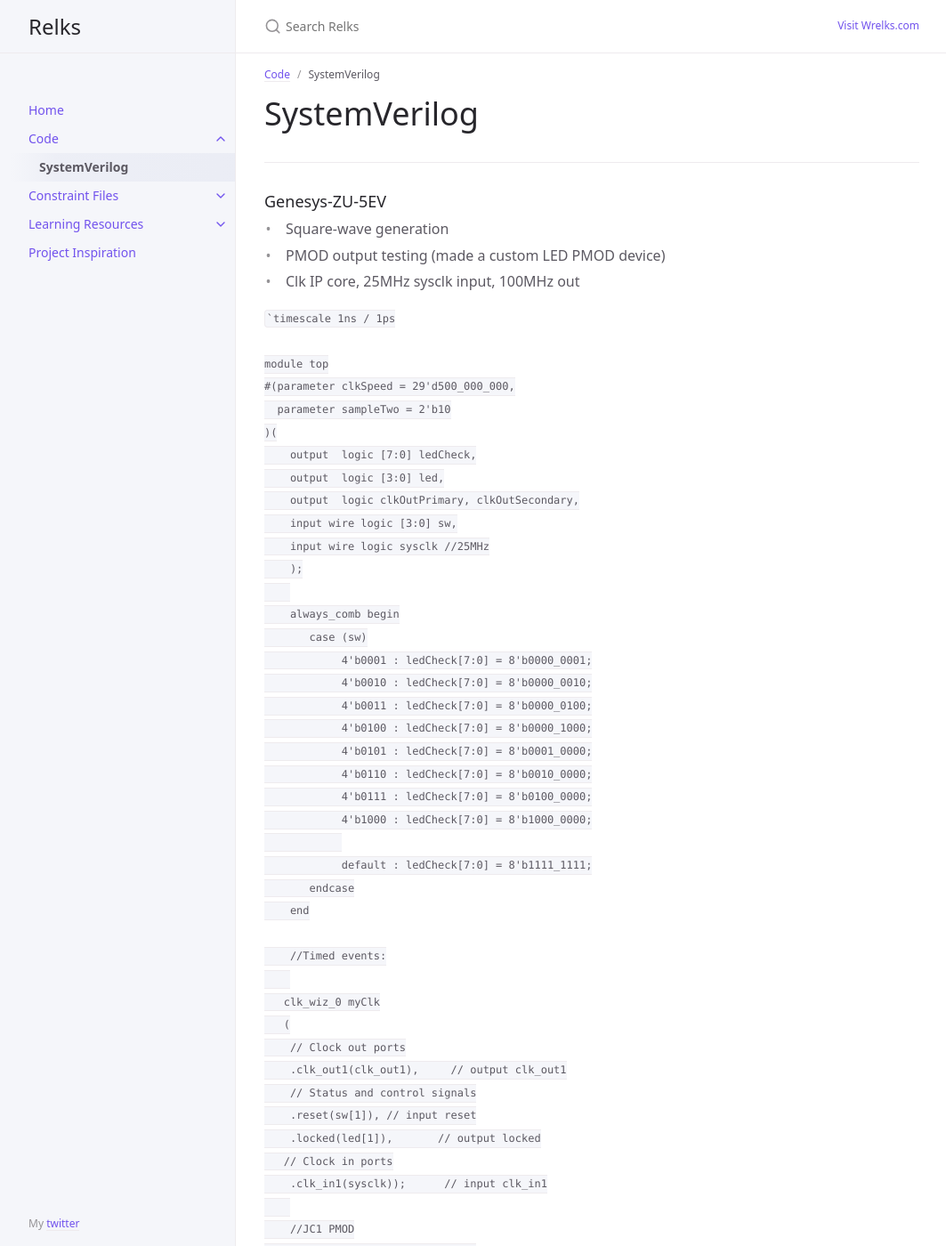
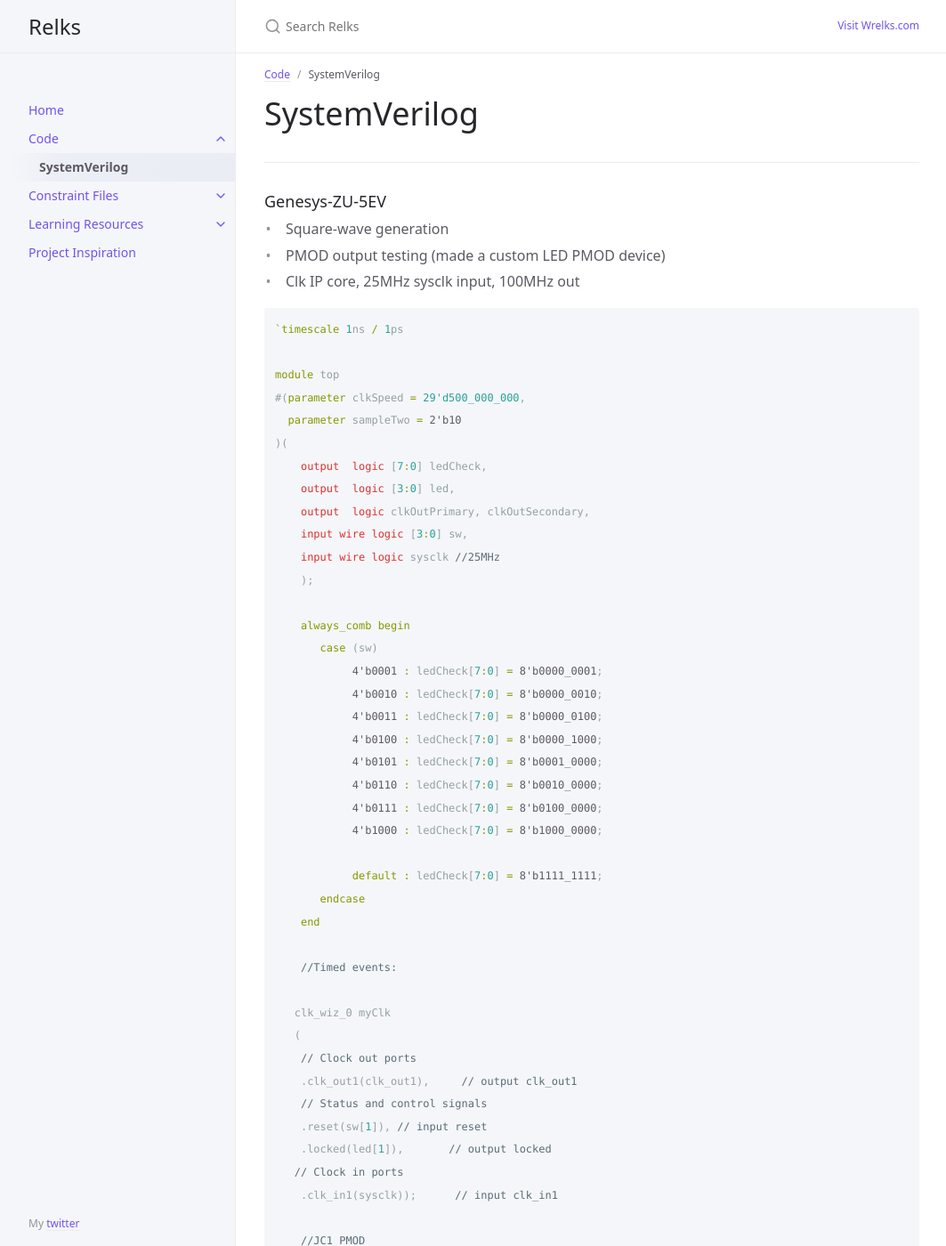
Before and after one commit to relksorg/relksorg.github.io, a Jekyll site: the page built from docs/code/SystemVerilog.md, in a window 1280 px wide and 1400 px high. Shown: the whole window at 89% size, without its empty margins (107-1170 px from the left). Built offline with Jekyll 4.4.1, drawn with Linux system fonts in a browser that asks for light colours; some of the changed text lies outside the part shown.

Commit message:
Update SystemVerilog.md

````diff
--- a/docs/code/SystemVerilog.md
+++ b/docs/code/SystemVerilog.md
@@ -15,7 +15,7 @@ nav_order: 1
 * PMOD output testing (made a custom LED PMOD device)
 * Clk IP core, 25MHz sysclk input, 100MHz out
 
-```SystemVerilog
+```verilog
 `timescale 1ns / 1ps
 
 module top
````
